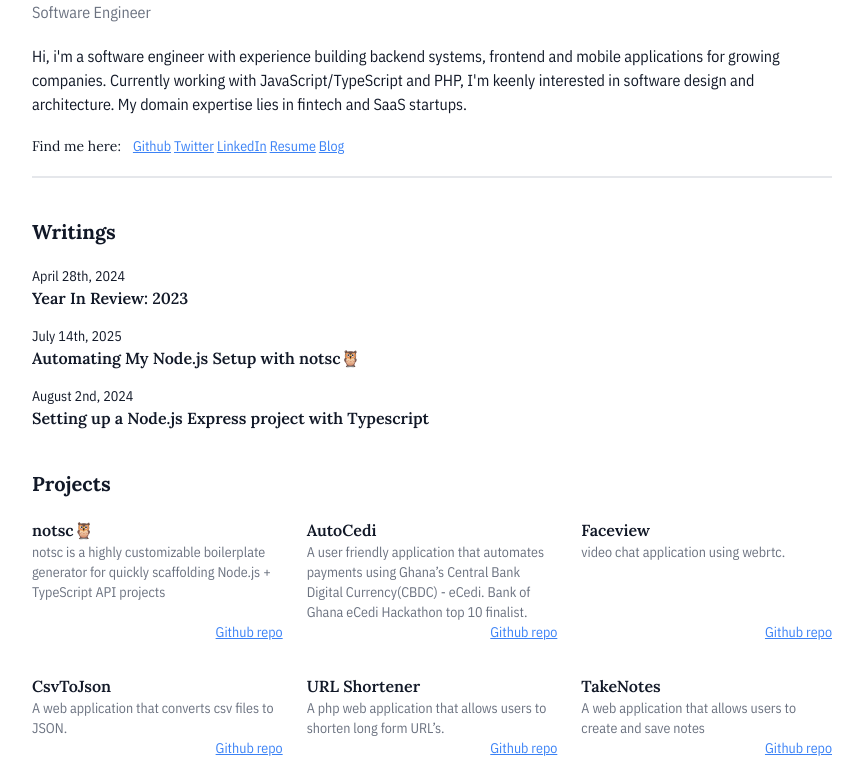
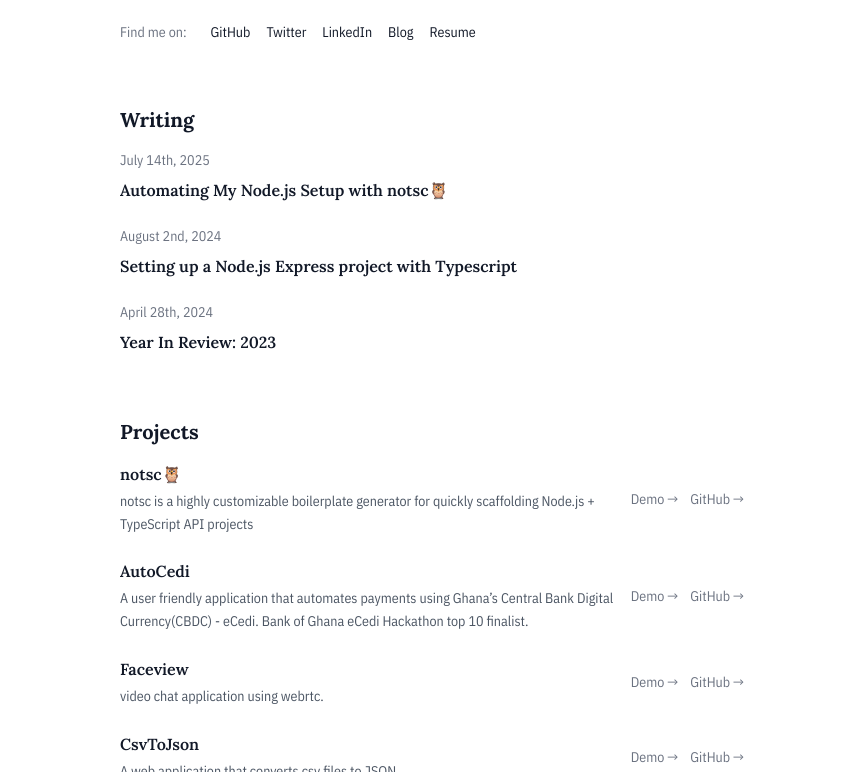
Before and after one commit to cedricahenkorah/cedricdotcom, an Astro site: page / in a window 1280 px wide. Shown: the part 150-922 px from the top of the page, without its empty margins (208-1071 px from the left). Built offline with nearby package versions, Linux system fonts and the light colour scheme; Astro itself is replaced by a stand-in of ours.

Commit message:
feat: update layout and styling of index page, enhance theme icon size

```diff
--- a/src/components/ThemeIcon.astro
+++ b/src/components/ThemeIcon.astro
@@ -3,7 +3,7 @@
 ---
 
 <button id="themeToggle">
-  <svg width="30px" xmlns="http://www.w3.org/2000/svg" viewBox="0 0 24 24">
+  <svg width="25px" xmlns="http://www.w3.org/2000/svg" viewBox="0 0 24 24">
     <path
       class="sun"
       fill-rule="evenodd"
--- a/src/pages/index.astro
+++ b/src/pages/index.astro
@@ -7,124 +7,149 @@ import { projects } from "../constants/index";
 const posts = await getCollection("posts");
 ---
 
-<Layout title="cedricdotcom">
-  <main>
+<Layout title="cedric ahenkorah">
   <Navbar />
 
-    <div class="flex flex-col lg:mt-10 mt-5">
-      <h1 class="font-semibold lg:text-2xl text-lg">Cedric Ahenkorah</h1>
-      <p class="text-gray-500 lg:text-base text-sm">Software Engineer</p>
-    </div>
+  <main class="max-w-2xl mx-auto px-6">
+    <!-- Hero Section -->
+    <section class="mb-5">
+      <h1 class="text-4xl font-bold mb-4 text-gray-900 dark:text-gray-100">
+        Cedric Ahenkorah
+      </h1>
+      <p class="text-sm text-gray-600 dark:text-gray-400 leading-relaxed">
+        building software systems for the future
+      </p>
+    </section>
 
-    <div class="lg:mt-5 mt-3">
-      <p class="lg:text-base text-sm">
-        Hi, i'm a software engineer with experience building
-        backend systems, frontend and mobile applications for growing companies.
-        Currently working with JavaScript/TypeScript and PHP, I'm keenly
-        interested in software design and architecture. My domain expertise lies
-        in fintech and SaaS startups.
-      </p>
-    </div>
-
-    <div class="mt-5 flex items-center gap-x-3 lg:text-sm text-xs">
-      <h1>Find me here:</h1>
-
-      <ul>
+    <!-- Social Links -->
+    <section class="mb-16">
+      <div class="flex items-center gap-6 text-sm">
+        <span class="text-gray-500 dark:text-gray-400">Find me on:</span>
+        <div class="flex gap-4">
           <a
             href="https://github.com/cedricahenkorah"
-          class="text-blue-500 underline"
-          target="_blank">Github</a
+            class="text-gray-900 dark:text-gray-100 hover:text-gray-600 dark:hover:text-gray-400 transition-colors"
+            target="_blank"
+            rel="noopener noreferrer"
           >
-
+            GitHub
+          </a>
           <a
             href="https://twitter.com/cedricahenkora"
-          class="text-blue-500 underline"
-          target="_blank">Twitter</a
+            class="text-gray-900 dark:text-gray-100 hover:text-gray-600 dark:hover:text-gray-400 transition-colors"
+            target="_blank"
+            rel="noopener noreferrer"
           >
-
+            Twitter
+          </a>
           <a
             href="https://www.linkedin.com/in/cedric-ahenkorah-593116189/"
-          class="text-blue-500 underline"
-          target="_blank">LinkedIn</a
+            class="text-gray-900 dark:text-gray-100 hover:text-gray-600 dark:hover:text-gray-400 transition-colors"
+            target="_blank"
+            rel="noopener noreferrer"
           >
-
+            LinkedIn
+          </a>
+          <a
+            href="https://dev.to/cedricahenkorah"
+            class="text-gray-900 dark:text-gray-100 hover:text-gray-600 dark:hover:text-gray-400 transition-colors"
+            target="_blank"
+            rel="noopener noreferrer"
+          >
+            Blog
+          </a>
           <a
             href="https://docs.google.com/document/d/16sO2OGTOtqvGN31PrdH4MBD91i4cZCQ7wuAypdrbG7Q/edit?usp=sharing"
-          class="text-blue-500 underline"
-          target="_blank">Resume</a
+            class="text-gray-900 dark:text-gray-100 hover:text-gray-600 dark:hover:text-gray-400 transition-colors"
+            target="_blank"
+            rel="noopener noreferrer"
           >
+            Resume
+          </a>
+        </div>
+      </div>
+    </section>
 
-        <a href="https://dev.to/cedricahenkorah" class="text-blue-500 underline"
-        target="_blank">Blog</a>
-      </ul>
-    </div>
-
-    <div class="border mt-5"></div>
-
-    <div class="lg:mt-10 mt-5">
-      <h1 class="font-bold lg:text-xl text-base">Writings</h1>
-
-      <div class="lg:mt-5 mt-3">
-        <ul class="flex flex-col gap-y-2 lg:gap-y-4">
+    <!-- Writings Section -->
+    <section class="mb-16">
+      <h2 class="text-xl font-bold mb-4 text-gray-900 dark:text-gray-100">
+        Writing
+      </h2>
+      <div class="space-y-6">
         {
-            posts.map((post) => (
-              <li class="flex flex-col">
-                <a href={`/posts/${post.slug}`}>
-                  <p class="text-xs lg:text-sm">
+          posts
+            .slice()
+            .sort(
+              (a: any, b: any) =>
+                new Date(b.data.pubDate).getTime() -
+                new Date(a.data.pubDate).getTime()
+            )
+            .map((post: any) => (
+              <article class="group">
+                <a href={`/posts/${post.slug}`} class="block">
+                  <time class="text-sm text-gray-500 dark:text-gray-400 mb-2 block">
                     {moment(post.data.pubDate).format("MMMM Do, YYYY")}
-                  </p>
-                  <h1 class="font-semibold text-sm lg:text-base">
+                  </time>
+                  <h3 class="text-base font-semibold text-gray-900 dark:text-gray-100 group-hover:text-gray-600 dark:group-hover:text-gray-400 transition-colors">
                     {post.data.title}
-                  </h1>
+                  </h3>
                 </a>
-              </li>
+              </article>
             ))
         }
-        </ul>
       </div>
-    </div>
+    </section>
 
-    <div class="lg:mt-10 mt-5">
-      <h1 class="font-bold lg:text-xl text-base">Projects</h1>
-
-      <div class="lg:mt-5 mt-3">
-        <div
-          class="grid grid-cols-2 lg:grid-cols-3 gap-x-3 lg:gap-x-6 gap-y-5 lg:gap-y-8"
-        >
+    <!-- Projects Section -->
+    <section class="mb-16">
+      <h2 class="text-xl font-bold mb-4 text-gray-900 dark:text-gray-100">
+        Projects
+      </h2>
+      <div class="space-y-6">
         {
           projects.map((project) => (
-              <li class="flex flex-col justify-between">
-                <div>
-                  <a href={`${project.url}`}>
-                    <h1 class="font-semibold text-sm lg:text-base">
+            <article class="group">
+              <div class="flex flex-col sm:flex-row sm:items-center sm:justify-between gap-2">
+                <div class="flex-1">
+                  <a
+                    href={project.url || project.github}
+                    class="block"
+                    target="_blank"
+                    rel="noopener noreferrer"
+                  >
+                    <h3 class="text-base font-semibold text-gray-900 dark:text-gray-100 group-hover:text-gray-600 dark:group-hover:text-gray-400 transition-colors">
                       {project.title}
-                    </h1>
+                    </h3>
                   </a>
-                  <p class="text-xs lg:text-sm text-gray-500">
+                  <p class="text-gray-600 dark:text-gray-400 mt-1 text-sm leading-relaxed">
                     {project.description}
                   </p>
                 </div>
-
-                <a href={`${project.github}`}>
-                  <p class="text-xs lg:text-sm text-blue-500 underline flex justify-end">
-                    Github repo
-                  </p>
+                <div class="flex gap-3 text-sm">
+                  {project.url && (
+                    <a
+                      href={project.url}
+                      class="text-gray-500 dark:text-gray-400 hover:text-gray-900 dark:hover:text-gray-100 transition-colors"
+                      target="_blank"
+                      rel="noopener noreferrer"
+                    >
+                      Demo →
                     </a>
-              </li>
+                  )}
+                  <a
+                    href={project.github}
+                    class="text-gray-500 dark:text-gray-400 hover:text-gray-900 dark:hover:text-gray-100 transition-colors"
+                    target="_blank"
+                    rel="noopener noreferrer"
+                  >
+                    GitHub →
+                  </a>
+                </div>
+              </div>
+            </article>
           ))
         }
       </div>
-      </div>
-    </div>
+    </section>
   </main>
 </Layout>
-
-<style>
-  main {
-    margin: auto;
-    /* padding: 1rem; */
-    width: 800px;
-    max-width: calc(100% - 2rem);
-    line-height: 1.6;
-  }
-</style>
```
Lines whose indentation alone changed are shown as unchanged.
